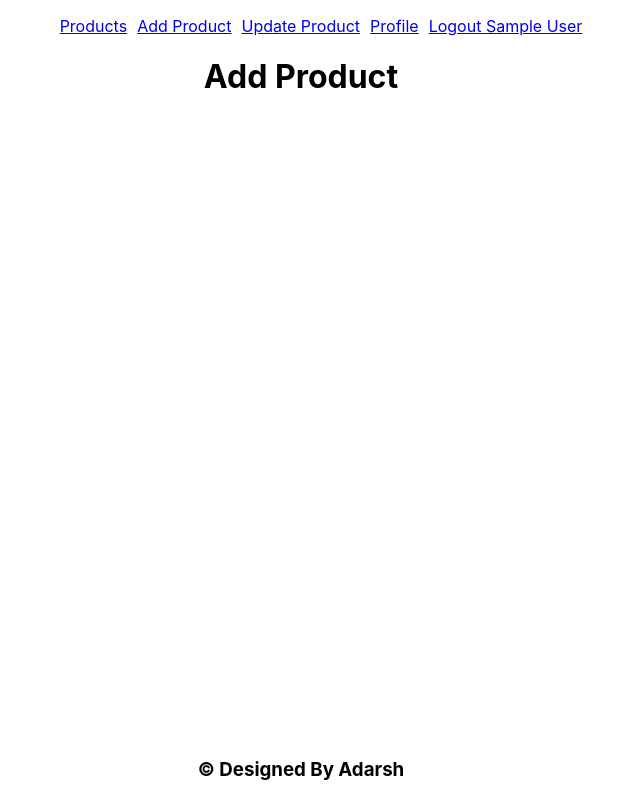
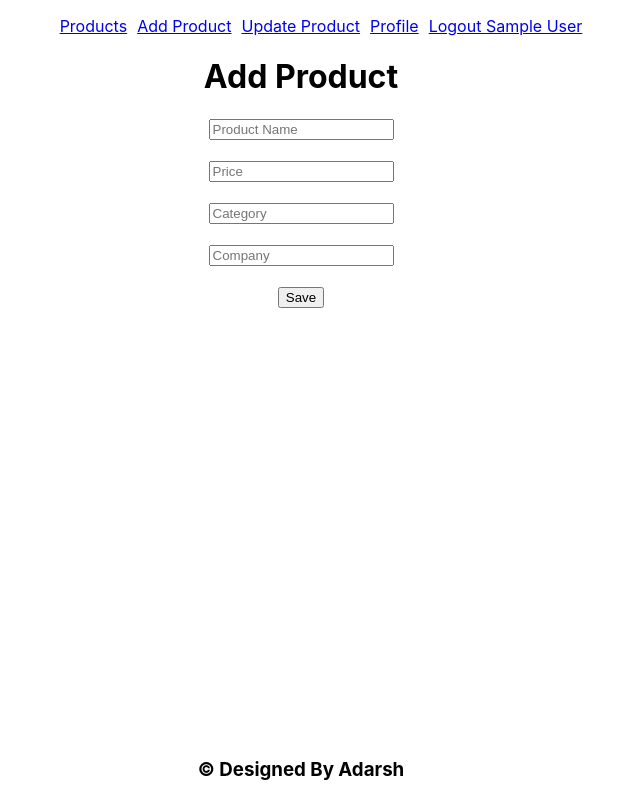
Before and after one commit to adarsh0408/MERN_Learning, a React (Create React App) app in the folder frontend/: page /add in a window 1280 px wide. Shown: the whole page, without its empty margins (339-979 px from the left). Built offline with nearby package versions, Linux system fonts and the light colour scheme; sample sign-in values are in the browser's storage.

Commit message:
add product

```diff
--- a/frontend/src/App.js
+++ b/frontend/src/App.js
@@ -6,6 +6,7 @@ import Footer from './components/footer';
 import SignUp from './components/SignUp';
 import PrivateComponent from './components/privateComponent';
 import LogInComponent from './components/login';
+import AddProduct from './components/addProduct';
 
 function App() {
   return (
@@ -16,7 +17,7 @@ function App() {
 
      <Route element={<PrivateComponent/>}>
       <Route path='/' element={<h1>Product List</h1>}/>
-      <Route path='/add' element={<h1>Add Product</h1>}/>
+      <Route path='/add' element={<AddProduct/>}/>
       <Route path='/update' element={<h1>Update Product</h1>}/>
       <Route path='/logout' element={<h1>Logout</h1>}/>
       <Route path='/profile' element={<h1>Profile</h1>}/>
--- /dev/null
+++ b/frontend/src/components/addProduct.js
@@ -0,0 +1,38 @@
+import React, { useState } from "react";
+
+const AddProduct=()=>{
+
+   const [name,setProductName]=useState('');
+   const [price,setPrice]=useState('');
+   const [category,setCategory]=useState('');
+   const [company,setCompany]=useState('');
+   const addProduct=async ()=>{
+    const auth = localStorage.getItem('user');
+    let useId =JSON.parse(auth)._id;
+    console.log(auth,useId);
+    let addProduct =await fetch("http://localhost:5000/add-product",{
+        method:'post',
+        body:JSON.stringify({name,price,category,company,useId}),
+        headers:{
+            'Content-Type':'application/json'
+        }
+        })
+        let result = await addProduct.json();
+        console.log(result);
+   }
+
+    return(
+        <>
+        <h1>Add Product</h1>
+
+        <input type="text" placeholder="Product Name" onChange={(e)=>setProductName(e.target.value)} value={name}/><br/><br/>
+        <input type="text" placeholder="Price" onChange={(e)=>setPrice(e.target.value)} value={price}/><br/><br/>
+        <input type="text" placeholder="Category" onChange={(e)=>setCategory(e.target.value)} value={category}/><br/><br/>
+        <input type="text" placeholder="Company" onChange={(e)=>setCompany(e.target.value)} value={company}/><br/><br/>
+
+        <button onClick={addProduct}>Save</button>
+        </>
+    )
+}
+
+export default AddProduct;
```
Also changed, not shown: 2 other files (tests, documents, lock files or other folders).
